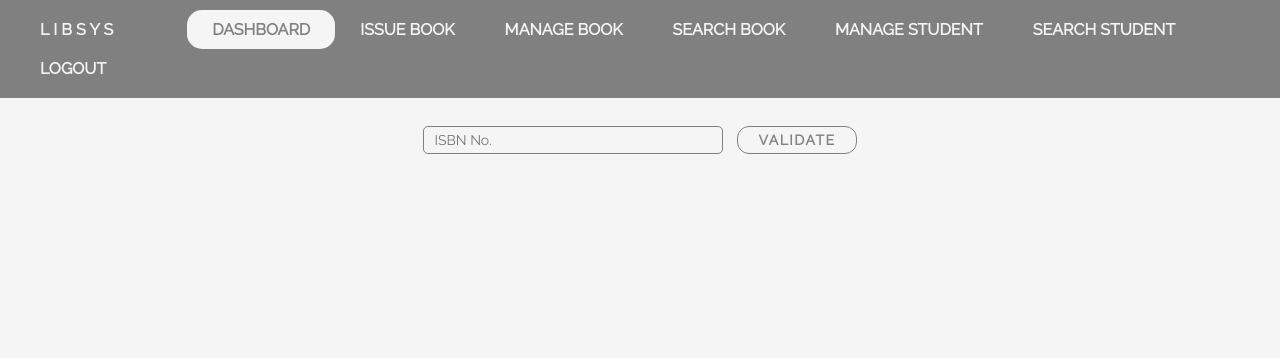
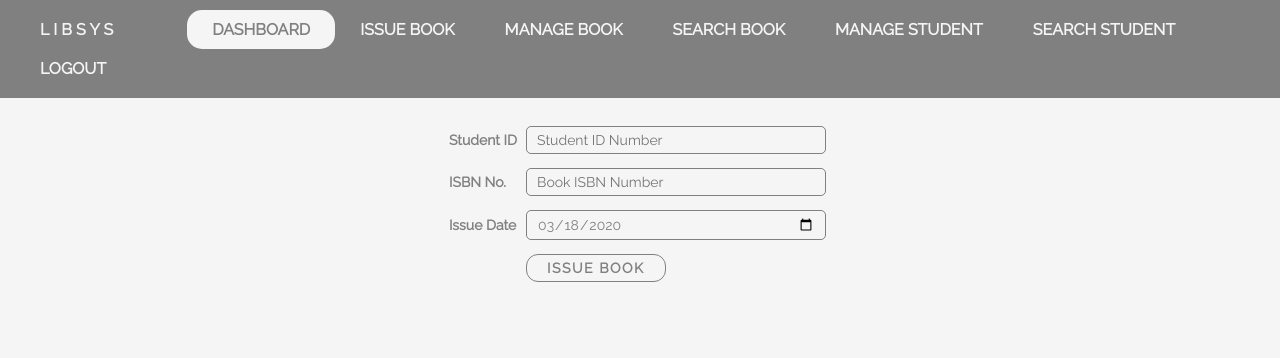
Before and after one commit to sazzadshopno/Library-Management-System, a PHP site: page /issuebook.php in a window 1280 px wide. Shown: the top 358 px of the page. Run offline with PHP 8.4, Linux system fonts and the light colour scheme.

Commit message:
issue book done

```diff
--- a/css/main.css
+++ b/css/main.css
@@ -78,7 +78,16 @@ input[type="number"] {
     color: grey;
     font-size: 14px;
 }
-
+input[type="date"] {
+    width: 300px;
+    background: whitesmoke;
+    border: 1px grey solid;
+    outline: none;
+    padding: 5px 10px;
+    border-radius: 5px;
+    color: grey;
+    font-size: 14px;
+}
 input[type="submit"] {
     background: whitesmoke;
     border: 1px grey solid;
@@ -186,6 +195,7 @@ select {
 }
 .result th {
     text-transform: uppercase;
+    text-align: center;
 }
 .result td{
     cursor: pointer;
--- a/include/header.php
+++ b/include/header.php
@@ -7,7 +7,6 @@
     <meta charset="UTF-8">
     <meta name="viewport" content="width=device-width, initial-scale=1.0">
     <link href="https://fonts.googleapis.com/css?family=Raleway&display=swap" rel="stylesheet">
-
     <link rel="stylesheet" href="../css/main.css?v=<?php echo time(); ?>">
     <title><?php print $PAGE_TITLE; ?></title>
 </head>
--- /dev/null
+++ b/include/issuebookerrorhandling.php
@@ -0,0 +1,56 @@
+<?php
+    if(isset($_GET['success'])){
+        if($_GET['success'] == 'add'){
+            ?>
+            <div class="panel pale-green display-container">
+            <span onclick="this.parentElement.style.display='none'"
+                class="button display-right">&times;</span>
+                <p>Book successfully issued.</p>
+            </div>
+            <?php
+        }
+    }else if(isset($_GET['error'])){
+        if($_GET['error'] == 'add'){
+            ?>
+            <div class="panel pale-red display-container">
+            <span onclick="this.parentElement.style.display='none'"
+                class="button display-right">&times;</span>
+                <p>Error occured while issuing the book. Please try again.</p>
+            </div>
+            <?php
+        }
+        else if($_GET['error'] == 'studentdoesnotexist'){
+            ?>
+            <div class="panel pale-red display-container">
+            <span onclick="this.parentElement.style.display='none'"
+                class="button display-right">&times;</span>
+                <p>The student with given ID does not exist in our database.</p>
+            </div>
+            <?php
+        }else if($_GET['error'] == 'studentnoteligible'){
+            ?>
+            <div class="panel pale-red display-container">
+            <span onclick="this.parentElement.style.display='none'"
+            class="button display-right">&times;</span>
+                <p>The student already has 3 actively issued book.</p>
+            </div>
+            <?php
+        }else if($_GET['error'] == 'booknotavailable'){
+            ?>
+            <div class="panel pale-red display-container">
+            <span onclick="this.parentElement.style.display='none'"
+            class="button display-right">&times;</span>
+                <p>The book is not available right now. Try again tomorrow.</p>
+            </div>
+            <?php
+        }else if($_GET['error'] == 'bookdoesnotexist'){
+            ?>
+            <div class="panel pale-red display-container">
+            <span onclick="this.parentElement.style.display='none'"
+            class="button display-right">&times;</span>
+                <p>The book with given ISBN No. does not exist in our database.</p>
+            </div>
+            <?php
+        }
+    }
+?>
--- a/page/issuebook.php
+++ b/page/issuebook.php
@@ -2,46 +2,26 @@
 include '../include/header.php';
 ?>
 <div class="box">
-        <form action="widget/bookentry.php" method="post">
+    <form action="widget/issuebookentry.php" method="post">
         <table align="center">
             <?php
             include '../include/connection.php';
-                // include '../include/bookentryerrorhandling.php';
-                if (isset($_GET['isbn'])) {
-                    $isbn = $_GET['isbn'];
-                    if ($_GET['available'] == 'true') {
-                        $sql = "SELECT * FROM book WHERE isbn_no = $isbn LIMIT 1;";
-                        $result = $con->query($sql);
-                        $row = $result->fetch_assoc();
-                        echo '<tr><td>ISBN No.</td><td><input type="text" name="isbn_no" value = "' . $row['isbn_no'] . '"  autocomplete="off" readonly></td></tr>';
-                        echo '<tr><td>Title</td><td><input type="text" name="title" value = "' . $row['book_title'] . '"  autocomplete="off" readonly></td></tr>';
-                        echo '<tr><td>Author</td><td><input type="text" name="author" value = "' . $row['book_author'] . '"  autocomplete="off" readonly></td></tr>';
-                        echo '<tr><td>Stocked</td><td><input type="number" name="stock" value = "' . $row['stock'] . '" autocomplete="off" readonly></td></tr>';
-                        echo '<tr><td>Quantity</td><td><input type="number" value = "0" autofocus="true" name="quantity" min="'.-$row['available'].'" autocomplete="off" ></td></tr>';
-                        echo '<tr><td><input type="hidden" value = "'. $row['available'] .'" name="available"  autocomplete="off" ></td></tr>';
-                        echo '<tr><td><input type="submit" onclick="return deleteClicked();" name="delete" value = "DELETE" ></td><td><input type="submit" onclick="return updateClicked();" name="update" value = "UPDATE" ></td></tr>';
-                    } else {
-                        ?>
-                        <div class="panel pale-red display-container">
-                        <span onclick="this.parentElement.style.display='none'"
-                        class="button display-right">&times;</span>
-                            <p>The book does not exist in our database. Add book using the form below. </p>
-                        </div>
-                        <?php
-                        echo '<tr><td>ISBN No.</td><td><input type="text" name="isbn_no" value = "'.$isbn.'" autocomplete="off" readonly></td></tr>';
-                        echo '<tr><td>Title</td><td><input type="text" placeholder = "Enter Title.." name="title" required="" autocomplete="off"></td></tr>';
-                        echo '<tr><td>Author</td><td><input type="text" placeholder = "Enter Author.." name="author" required="" autocomplete="off"></td></tr>';
-                        echo '<tr><td>Quantity</td><td><input type="number" placeholder = "Enter Quanity.." name="quantity" required="" min="0" autocomplete="off" ></td></tr>';
-                        echo '<tr><td></td><td><input type="submit" onclick="return addClicked();" name="add" value = "ADD BOOK" ></td></tr>';
-                    }
-                } else {
-                    echo '<tr><td><input type="text" name="isbn_no" placeholder = "ISBN No."required="" autocomplete="off"></td><td><input type="submit" name="validate" value = "VALIDATE"></td></tr>';
-                }
+            include '../include/issuebookerrorhandling.php';
+            echo '<tr><td>Student ID</td><td><input type="text" name="std_id" placeholder = "Student ID Number" autocomplete="off" required="" ></td></tr>';
+            echo '<tr><td>ISBN No.</td><td><input type="text" id= "isbn" name="isbn_no" placeholder = "Book ISBN Number" required="" autocomplete="off"></td></tr>';
+            echo '<tr><td>Issue Date</td><td><input type="date" name="issuedate" value="' . date("Y-m-d") . '" required="" autocomplete="off"></td></tr>';
+            echo '<tr><td></td><td><input type="submit" onclick="return issueClicked();" name="issue" value = "ISSUE BOOK" ></td></tr>'
             ?>
         </table>
     </form>
 </div>
-    <script src="../js/main.js"></script>
+<script>
+    function issueClicked() {
+        return confirm('Do you really want to issue the book?');
+    }
+</script>
+
+
 </body>
 
 </html>
```
Also changed, not shown: page/searchbook.php (+6 -6 lines), page/widget/issuebookentry.php (added, +57 -0 lines), js/main.js (line endings or trailing spaces). Lines whose indentation alone changed are shown as unchanged.
